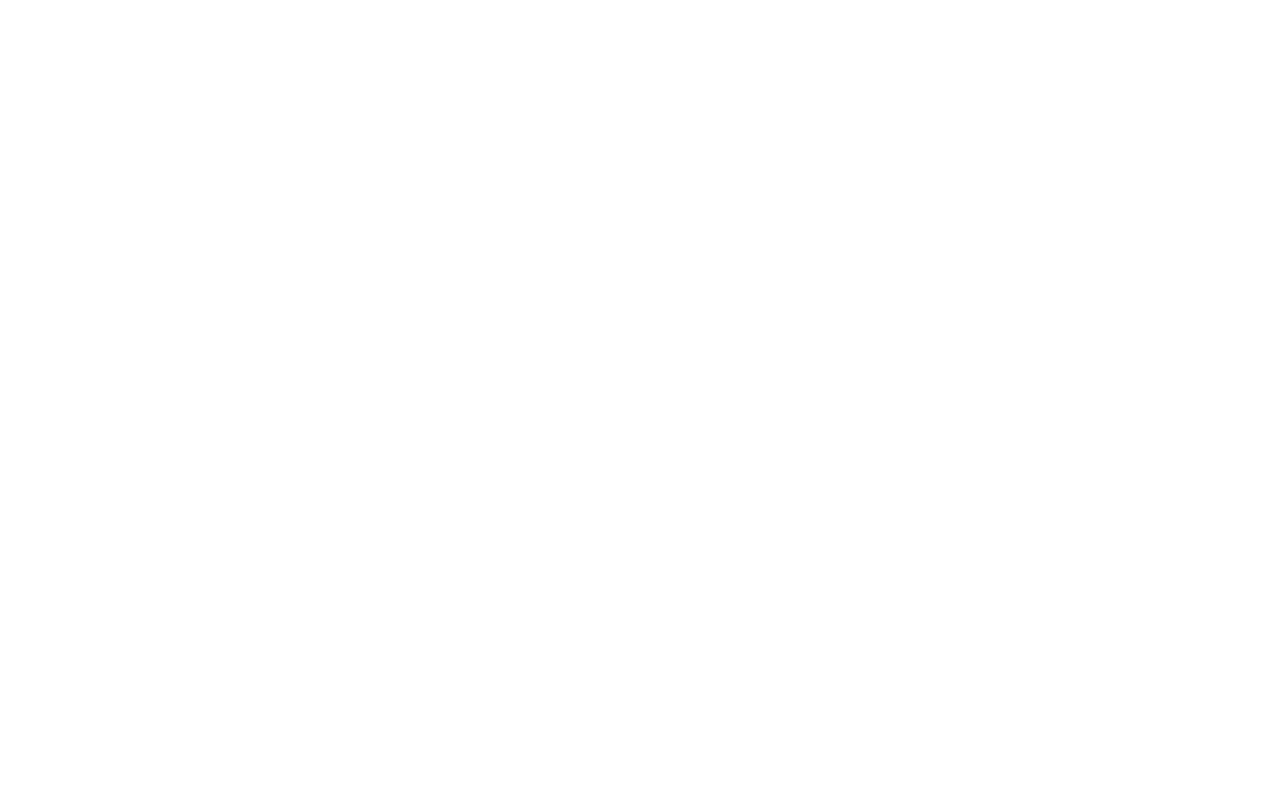
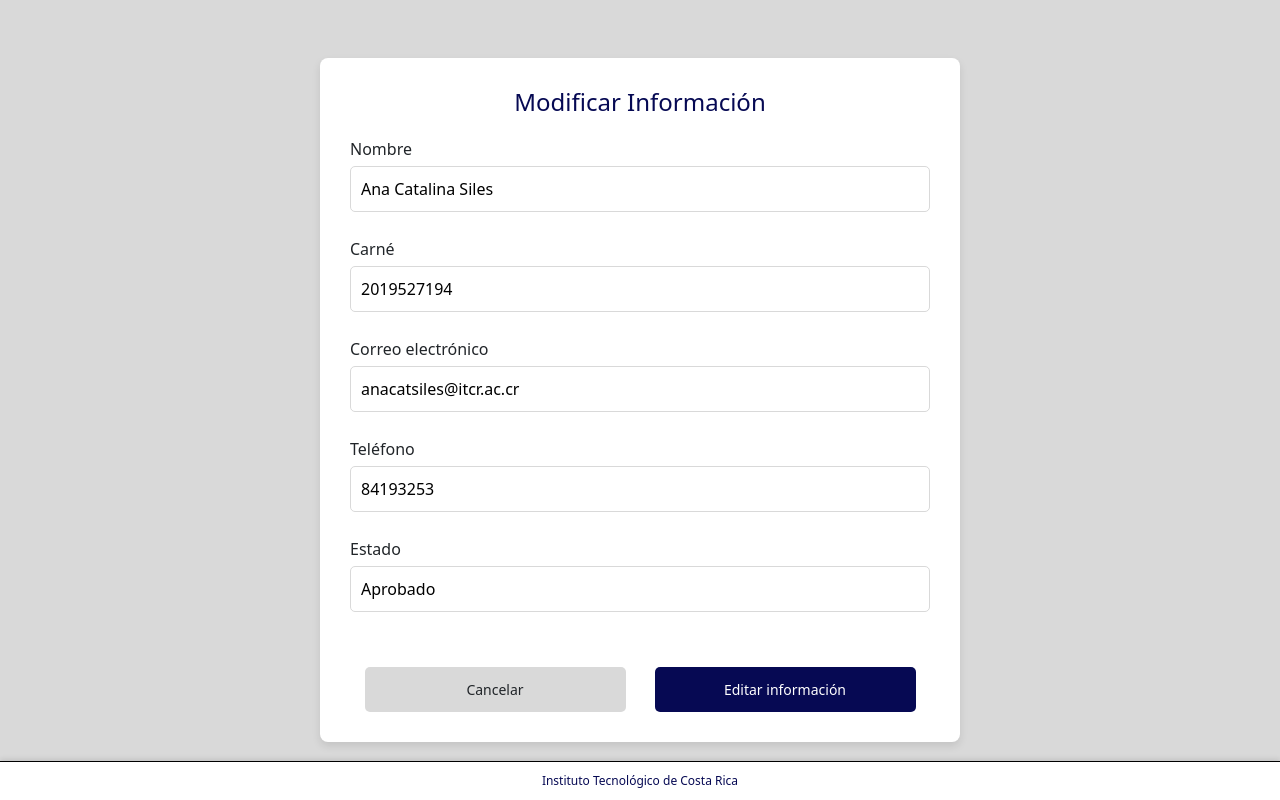
Before and after one commit to proyectosFinales/proyecto_software, a React (Create React App) app: page /editar-perfil in a window 1280 px wide. Before the commit this address had no page. Built offline with nearby package versions, Linux system fonts and the light colour scheme.

Commit message:
Editar Perfil

```diff
--- a/src/App.js
+++ b/src/App.js
@@ -12,6 +12,7 @@ import CitasUsuario from './pages/CitasUsuario';
 import Login from './pages/Login';
 import Registro from './pages/Registro';
 import './App.css'
+import EditarPerfil from './pages/EditarPerfil';
 // Otras importaciones de componentes
 
 function App() {
@@ -29,6 +30,7 @@ function App() {
         <Route path="/formulario-coordinador" element={<FormularioCoordinador />} />
         <Route path="/citas" element={<Citas />} />
         <Route path="/citas-usuario" element={<CitasUsuario />} />
+        <Route path="/editar-perfil" element={<EditarPerfil />} />
         {/* Otras rutas para más secciones */}
       </Routes>
     </Router>
--- /dev/null
+++ b/src/pages/EditarPerfil.js
@@ -0,0 +1,95 @@
+import { React, useState } from "react";
+import "../styles/EditarPerfil.css"
+import Footer from "./components/Footer"
+
+const EditarPerfil = () => {
+  const [userData, setUserData] = useState({
+    nombre: "Ana Catalina Siles",
+    carne: "2019527194",
+    correo: "anacatsiles@itcr.ac.cr",
+    telefono: "84193253",
+    estado: "Aprobado",
+  });
+
+  const handleChange = (e) => {
+    const { name, value } = e.target;
+    setUserData({
+      ...userData,
+      [name]: value,
+    });
+  };
+
+  const handleSave = () => {
+    console.log("Información guardada:", userData);
+  };
+
+  const handleCancel = () => {
+    console.log("Edición cancelada");
+  };
+
+  return (
+    <div className="center-container">
+      <div className="edit-user-container">
+        <div className="edit-user-info">
+          <h2>Modificar Información</h2>
+          <label>
+            Nombre
+            <input
+              type="text"
+              name="nombre"
+              value={userData.nombre}
+              onChange={handleChange}
+            />
+          </label>
+          <label>
+            Carné
+            <input
+              type="text"
+              name="carne"
+              value={userData.carne}
+              onChange={handleChange}
+            />
+          </label>
+          <label>
+            Correo electrónico
+            <input
+              type="email"
+              name="correo"
+              value={userData.correo}
+              onChange={handleChange}
+            />
+          </label>
+          <label>
+            Teléfono
+            <input
+              type="text"
+              name="telefono"
+              value={userData.telefono}
+              onChange={handleChange}
+            />
+          </label>
+          <label>
+            Estado
+            <input
+              type="text"
+              name="estado"
+              value={userData.estado}
+              onChange={handleChange}
+            />
+          </label>
+        </div>
+        <div className="edit-actions">
+          <button className="btn-cancel" onClick={handleCancel}>
+            Cancelar
+          </button>
+          <button className="btn-save" onClick={handleSave}>
+            Editar información
+          </button>
+        </div>
+      </div>
+      <Footer/>
+    </div>
+  );
+};
+
+export default EditarPerfil;
--- a/src/pages/GestionPerfiles.js
+++ b/src/pages/GestionPerfiles.js
@@ -36,11 +36,14 @@ const GestionPerfiles = () => {
     "Sebastian Delgado",
   ];
 
-  const handleUserClick = (userName) => {
-    // Aquí debes manejar la lógica para cambiar la información del usuario seleccionado
+  const handleUserClick = (nombre, carne, correo, telefono, estado) => {
     setSelectedUser({
       ...selectedUser,
-      nombre: userName,
+      nombre: nombre,
+      carne: carne,
+      correo: correo,
+      telefono: telefono,
+      estado: estado
     });
   };
 
@@ -64,9 +67,13 @@ const GestionPerfiles = () => {
           <div className="users-list">
             <ul>
               {users.map((user, index) => (
-                <li key={user} className={index % 2 === 0 ? "even-row" : "odd-row"}
-                onClick={() => handleUserClick(user)}>
-                  {user}
+                <li
+                  key={user}
+                  className={index % 2 === 0 ? "even-row" : "odd-row"}
+                  onClick={() => handleUserClick(user)}
+                >
+                  <span className="user-name">{user}</span>
+                  <input type="checkbox" className="user-checkbox" />
                 </li>
               ))}
             </ul>
--- /dev/null
+++ b/src/styles/EditarPerfil.css
@@ -0,0 +1,68 @@
+/* Contenedor principal */
+.edit-user-container {
+    width: 50%;
+    background-color: var(--blanco);
+    padding: 30px;
+    box-shadow: 0 4px 8px rgba(0, 0, 0, 0.1);
+    border-radius: 8px;
+    display: flex;
+    flex-direction: column;
+    justify-content: space-between;
+  }
+
+  /* Nueva clase para centrar vertical y horizontalmente */
+  .center-container {
+    display: flex;
+    justify-content: center;
+    align-items: center;
+    height: 100vh; /* Hace que ocupe toda la altura de la ventana */
+    background-color: var(--gris_claro); /* Puedes ajustar el fondo si lo deseas */
+  }
+
+  .edit-user-info {
+    margin-bottom: 30px;
+  }
+
+  .edit-user-info h2 {
+    margin-bottom: 20px;
+    color: var(--azul);
+  }
+
+  .edit-user-info label {
+    display: block;
+    margin-bottom: 10px;
+  }
+
+  .edit-user-info input {
+    width: 100%;
+    padding: 10px;
+    margin-top: 5px;
+    margin-bottom: 15px;
+    border: 1px solid var(--gris_claro);
+    border-radius: 5px;
+  }
+
+  .edit-actions {
+    display: flex;
+    justify-content: space-around;
+  }
+
+  .btn-cancel,
+  .btn-save {
+    width: 45%;
+    padding: 12px 20px;
+    border: none;
+    border-radius: 5px;
+    font-size: 14px;
+    cursor: pointer;
+  }
+
+  .btn-cancel {
+    background-color: var(--gris_claro);
+    color: var(--negro);
+  }
+
+  .btn-save {
+    background-color: var(--azul);
+    color: var(--blanco);
+  }
--- a/src/styles/GestionPerfiles.css
+++ b/src/styles/GestionPerfiles.css
@@ -46,12 +46,49 @@ h1 {
 .users-list ul {
   list-style: none;
   padding: 0;
+  margin: 0;
 }
 
 .users-list ul li {
   padding: 10px;
   border-bottom: 1px solid var(--gris_claro);
   cursor: pointer;
+}
+
+.users-list li {
+  display: flex;
+  justify-content: space-between;
+  align-items: center;
+  padding: 10px;
+  border: 1px solid var(--gris_claro);
+}
+
+.user-name {
+  flex-grow: 1; /* El nombre ocupa el espacio restante */
+}
+
+.user-checkbox {
+  appearance: none; /* Eliminamos el estilo por defecto */
+  width: 20px;
+  height: 20px;
+  border: 2px solid var(--gris_oscuro);
+  border-radius: 5px; /* Bordes redondeados si lo deseas */
+  cursor: pointer;
+  background-color: var(--blanco); /* Fondo por defecto */
+}
+
+.user-checkbox:checked {
+  background-color: var(--azul); /* Fondo cuando está seleccionado */
+  border-color: var(--azul); /* Bordes del color del fondo cuando está seleccionado */
+}
+
+.user-checkbox:checked::before {
+  content: "✔"; /* Icono de check */
+  color: var(--blanco); /* Color del check */
+  display: flex;
+  align-items: center;
+  justify-content: center;
+  font-size: 14px;
 }
 
 .even-row {
```
